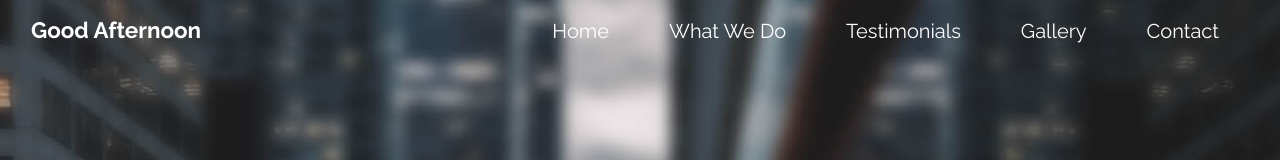
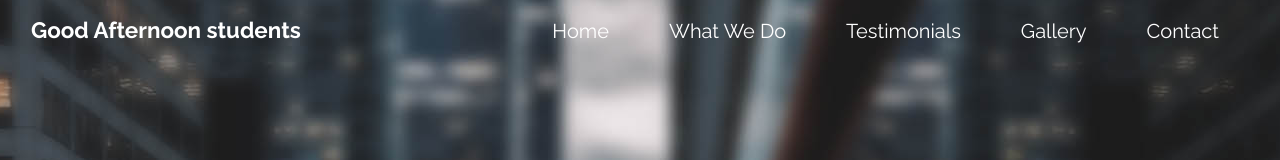
Before and after one commit to MadhuriChangan/DevOps-Project-Repo, a plain HTML site: page index.html in a window 1280 px wide. Shown: the top 160 px of the page. Drawn offline with Linux system fonts and the light colour scheme.

Commit message:
adding files

```diff
--- a/index.html
+++ b/index.html
@@ -24,7 +24,7 @@ https://www.tooplate.com/view/2117-infinite-loop
       <nav class="navbar navbar-expand-md tm-navbar" id="tmNav">
         <div class="container">
           <div class="tm-next">
-              <a href="#infinite" class="navbar-brand">Good Afternoon</a>
+              <a href="#infinite" class="navbar-brand">Good Afternoon students</a>
           </div>
 
           <button class="navbar-toggler" type="button" data-toggle="collapse" data-target="#navbarSupportedContent" aria-controls="navbarSupportedContent" aria-expanded="false" aria-label="Toggle navigation">
```
